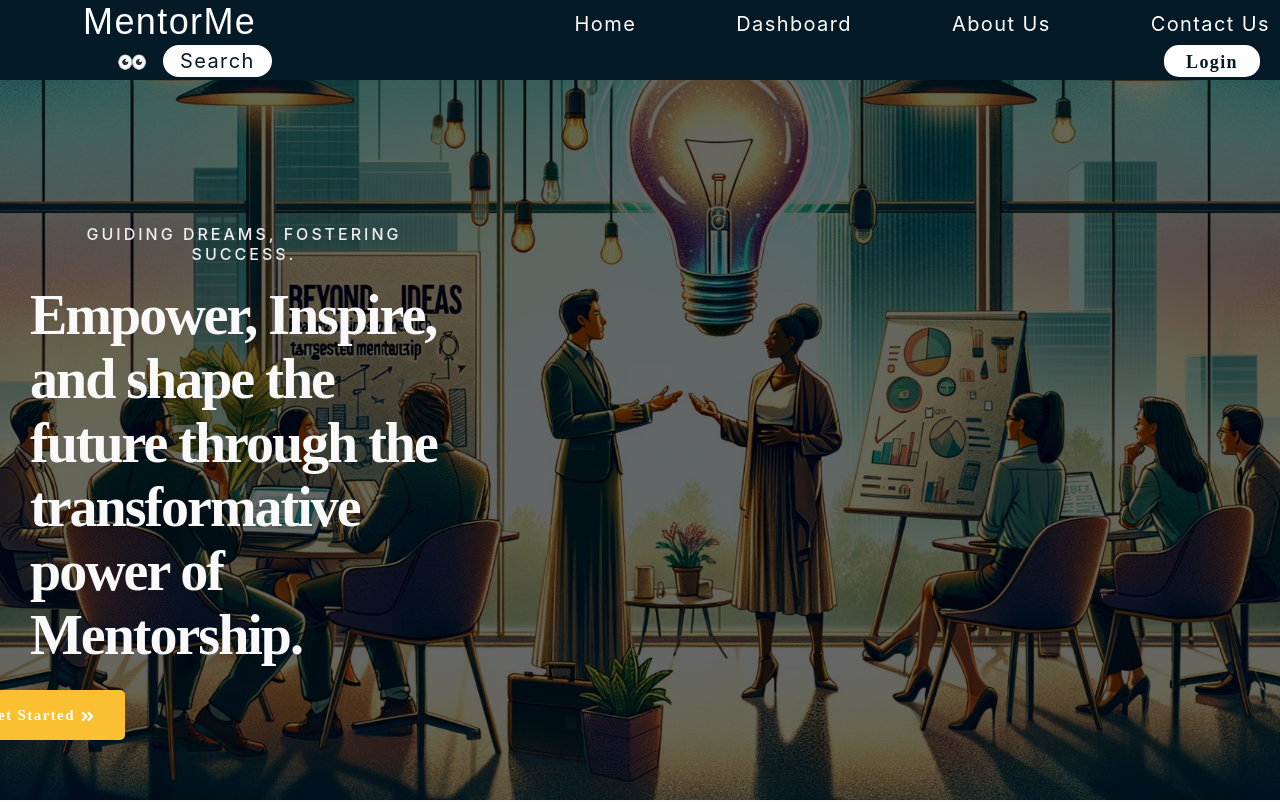
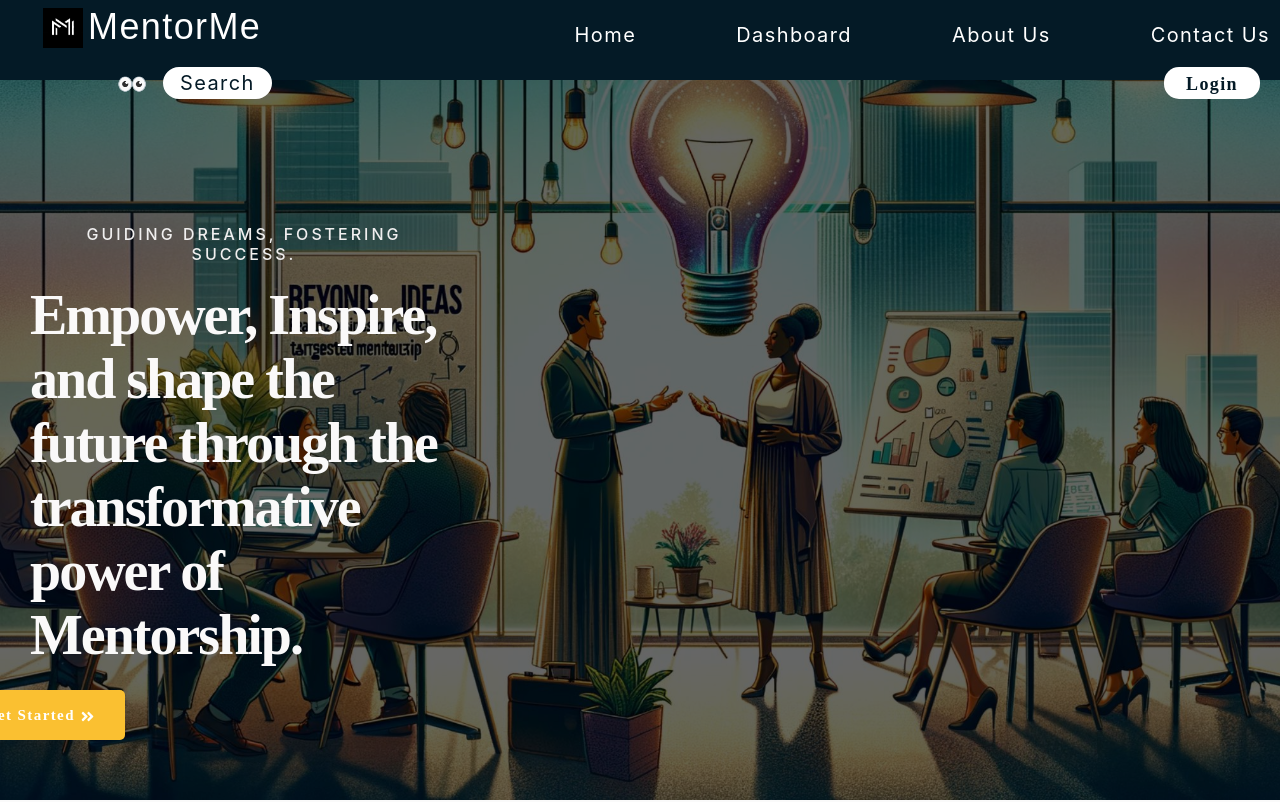
Before and after one commit to ishwargoswami/MentorMe, a React (Create React App) app in the folder client/: page / in a window 1280 px wide. Shown: the top 802 px of the page. Built offline with nearby package versions, Linux system fonts and the light colour scheme; the HTML template or start-up script is replaced by a standard one.

Commit message:
nav-img added

```diff
--- a/client/public/index.html
+++ b/client/public/index.html
@@ -2,7 +2,7 @@
 <html lang="en">
   <head>
     <meta charset="utf-8" />
-    <link rel="icon" href="%PUBLIC_URL%/favicon.ico" />
+    <link rel="icon" href="./mm.png"/>
     <meta name="viewport" content="width=device-width, initial-scale=1" />
     <meta name="theme-color" content="#000000" />
     <meta
@@ -24,7 +24,7 @@
       work correctly both with client-side routing and a non-root public URL.
       Learn how to configure a non-root public URL by running `npm run build`.
     -->
-    <title>React App</title>
+    <title>MentorMe</title>
   </head>
   <body>
     <noscript>You need to enable JavaScript to run this app.</noscript>
--- a/client/src/components/Navbar.css
+++ b/client/src/components/Navbar.css
@@ -14,6 +14,11 @@
     position: fixed;
     top: 0px;
     z-index: 1000;
+    opacity: 0.7;
+}
+
+.navbar:hover{
+    opacity: 1;
 }
 
 .navbar .logo {
@@ -22,13 +27,25 @@
     font-size: 36px;
     font-weight: 400;
     line-height: 28px;
-    margin-left: 83px;
+    margin-left: 43px;
+    display: flex;
+}
+
+.navbar .logo .logo-img{
+    width: 40px;
+    height: 40px;
+    margin-right: 5px;
+    margin-bottom: 10px;
+}
+
+.navbar .logo .logo-text{
+    margin-top: 5px;
 }
 
 .navbar .nav-list {
     display: flex;
     align-items: center;
-    margin-left: 95px;
+    margin-left: 75px;
     margin-right: -30px;
     margin-top: 10px;
 }
--- a/client/src/components/Navbar.js
+++ b/client/src/components/Navbar.js
@@ -9,7 +9,8 @@ function Navbar(){
     return(
         <div className="navbar">
             <div className="logo">
-                MentorMe
+                <img className='logo-img' src="mm.png" alt="logo-img"/>
+                <div className='logo-text'>MentorMe</div>
             </div>
             <div className="nav-list">
                     <li id="home">
```
Also changed, not shown: client/public/mm.png (added), 1 other file (tests, documents, lock files or other folders).
